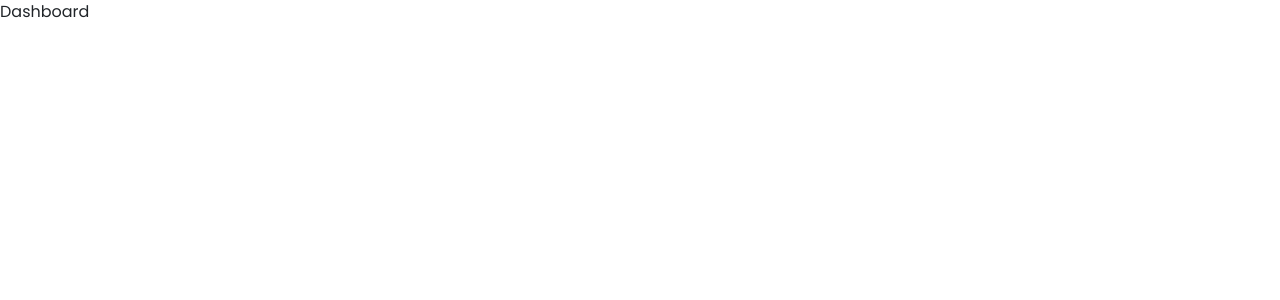
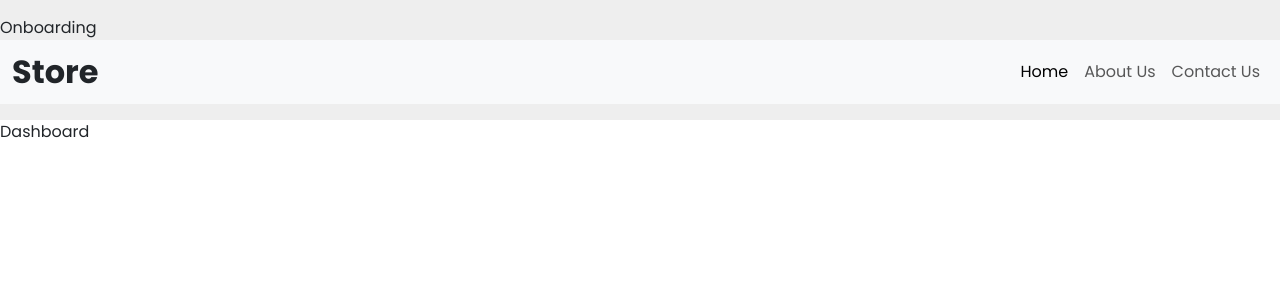
Before and after one commit to bojan-ski/react-products-store-dummy-json, a React (Vite) app: page / in a window 1280 px wide. Shown: the top 300 px of the page. Built offline with nearby package versions, Linux system fonts and the light colour scheme.

Commit message:
start work on Header. created navigationLinks in data.js. Navbar.jsx component created

```diff
--- /dev/null
+++ b/src/components/appLayout/header/Header.jsx
@@ -0,0 +1,13 @@
+import Navbar from "./Navbar"
+import Onboarding from "./Onboarding"
+
+const Header = () => {
+    return (
+        <header className="py-3">
+            <Onboarding />
+            <Navbar />
+        </header>
+    )
+}
+
+export default Header
--- /dev/null
+++ b/src/components/appLayout/header/Navbar.jsx
@@ -0,0 +1,36 @@
+import { Link, NavLink } from "react-router-dom"
+// data
+import navigationLinks from "../../../data/navigationLinks"
+
+const Navbar = () => {
+    return (
+        <nav className="navbar navbar-expand-lg bg-body-tertiary">
+            <div className="container-fluid">
+                {/* home btn - link */}
+                <Link className="fw-bold text-decoration-none text-dark fs-2" to="/">
+                    Store
+                </Link>
+
+                {/* collapse btn */}
+                <button className="navbar-toggler" type="button" data-bs-toggle="collapse" data-bs-target="#storeNavbar" aria-controls="storeNavbar" aria-expanded="false" aria-label="Toggle navigation">
+                    <span className="navbar-toggler-icon"></span>
+                </button>
+
+                {/* collapse - navigation links */}
+                <div className="collapse navbar-collapse" id="storeNavbar">
+                    <ul className="navbar-nav ms-auto mb-2 mb-lg-0 text-center">
+                        {navigationLinks.map(navigationLink => {
+                            return <li key={navigationLink.label} className="nav-item">
+                                <NavLink to={navigationLink.href} className='nav-link capitalize'>
+                                    {navigationLink.label}
+                                </NavLink>
+                            </li>
+                        })}
+                    </ul>
+                </div>
+            </div>
+        </nav>
+    )
+}
+
+export default Navbar
--- /dev/null
+++ b/src/components/appLayout/header/Onboarding.jsx
@@ -0,0 +1,9 @@
+
+
+const Onboarding = () => {
+  return (
+    <div>Onboarding</div>
+  )
+}
+
+export default Onboarding
--- /dev/null
+++ b/src/data/navigationLinks.js
@@ -0,0 +1,7 @@
+const navigationLinks = [
+    {label: 'home', href: '/'},
+    {label: 'about us', href: '/about'},
+    {label: 'contact us', href: '/contact'}
+]
+
+export default navigationLinks
--- a/src/index.css
+++ b/src/index.css
@@ -21,8 +21,17 @@
   font-family: "Poppins", sans-serif;
 }
 
+.capitalize{
+  text-transform: capitalize;
+}
+
 .btn:active{
   transform: scale(0.95);
+}
+
+/* ---------- HEADER ---------- */
+header{
+  background-color: #eee;
 }
 
 /* ---------- MAIN ---------- */
@@ -34,3 +43,5 @@
 .error{
   flex: 1;
 }
+
+/* ---------- FOOTER ---------- */
--- a/src/pages/AppLayout.jsx
+++ b/src/pages/AppLayout.jsx
@@ -1,6 +1,8 @@
 import { Outlet, useNavigation } from "react-router-dom"
 // pages
 import Loading from "./Loading"
+// components
+import Header from "../components/appLayout/header/Header"
 
 const AppLayout = () => {
     const navigation = useNavigation()
@@ -8,6 +10,8 @@
 
     return (
         <>
+            <Header/>
+
             <main>
                 {isPageLoading ? <Loading /> : <Outlet />}
             </main>
--- a/src/pages/ErrorPage.jsx
+++ b/src/pages/ErrorPage.jsx
@@ -8,7 +8,7 @@
     return (
         <div className="error d-flex align-items-center">
             <div className="container text-center">
-                {errorType === 404 ? (
+                {errorType.status === 404 ? (
                     <Error textOne='Page you are looking for does not exist' textTwo='Please return to the Home page'/>
                 ) : (
                     <Error textOne='There was an error' textTwo='Please return to the Home page'/>
```
